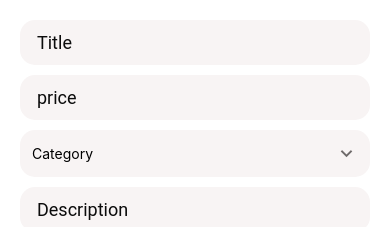
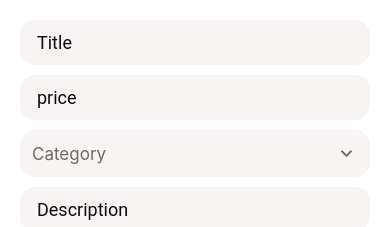
Before and after one commit to HasanAutomation/react-native-done-with-it, a React Native app: screen / in a window 390 px wide. Shown: the top 227 px of the page. Built offline with nearby package versions, Linux system fonts and the light colour scheme.

Commit message:
Fixed placeholder color

```diff
--- a/app/components/AppPicker.js
+++ b/app/components/AppPicker.js
@@ -24,9 +24,12 @@ export default function AppPicker({
       {icon && (
         <MaterialCommunityIcons name={icon} size={23} color={colors.medium} />
       )}
-      <Text style={styles.text}>
-        {selectedItem ? selectedItem.label : placeholder}
-      </Text>
+      {selectedItem ? (
+        <Text style={styles.text}>{selectedItem.label}</Text>
+      ) : (
+        <Text style={styles.placeholder}>{placeholder}</Text>
+      )}
+
       <MaterialCommunityIcons
         name='chevron-down'
         size={23}
@@ -51,6 +54,11 @@ export default function AppPicker({
 }
 
 const styles = StyleSheet.create({
+  placeholder: {
+    color: colors.medium,
+    flex: 1,
+    fontSize: 17,
+  },
   textInputContainer: {
     padding: 12,
     backgroundColor: colors.light,
@@ -58,6 +66,7 @@ const styles = StyleSheet.create({
     flexDirection: 'row',
     borderRadius: 15,
   },
+
   text: {
     flex: 1,
   },
```
